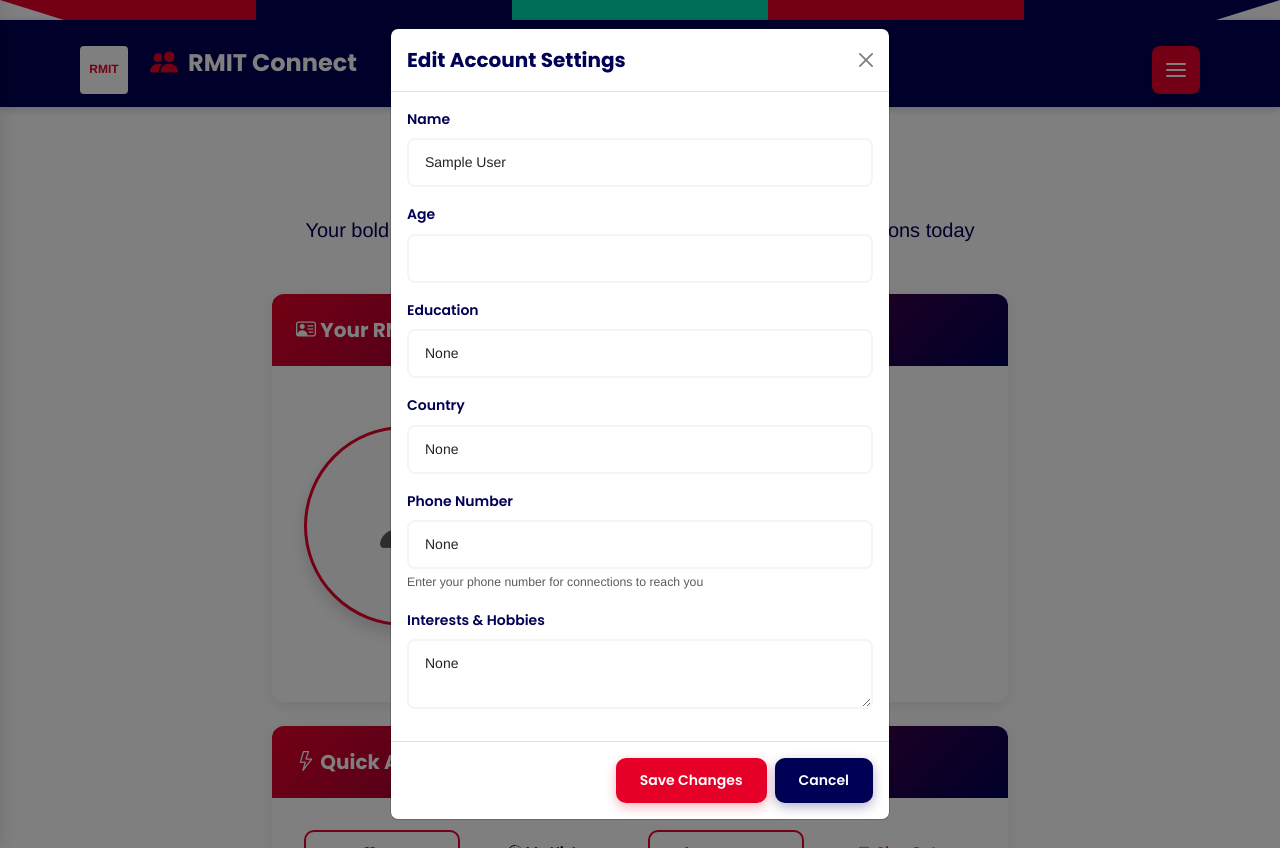
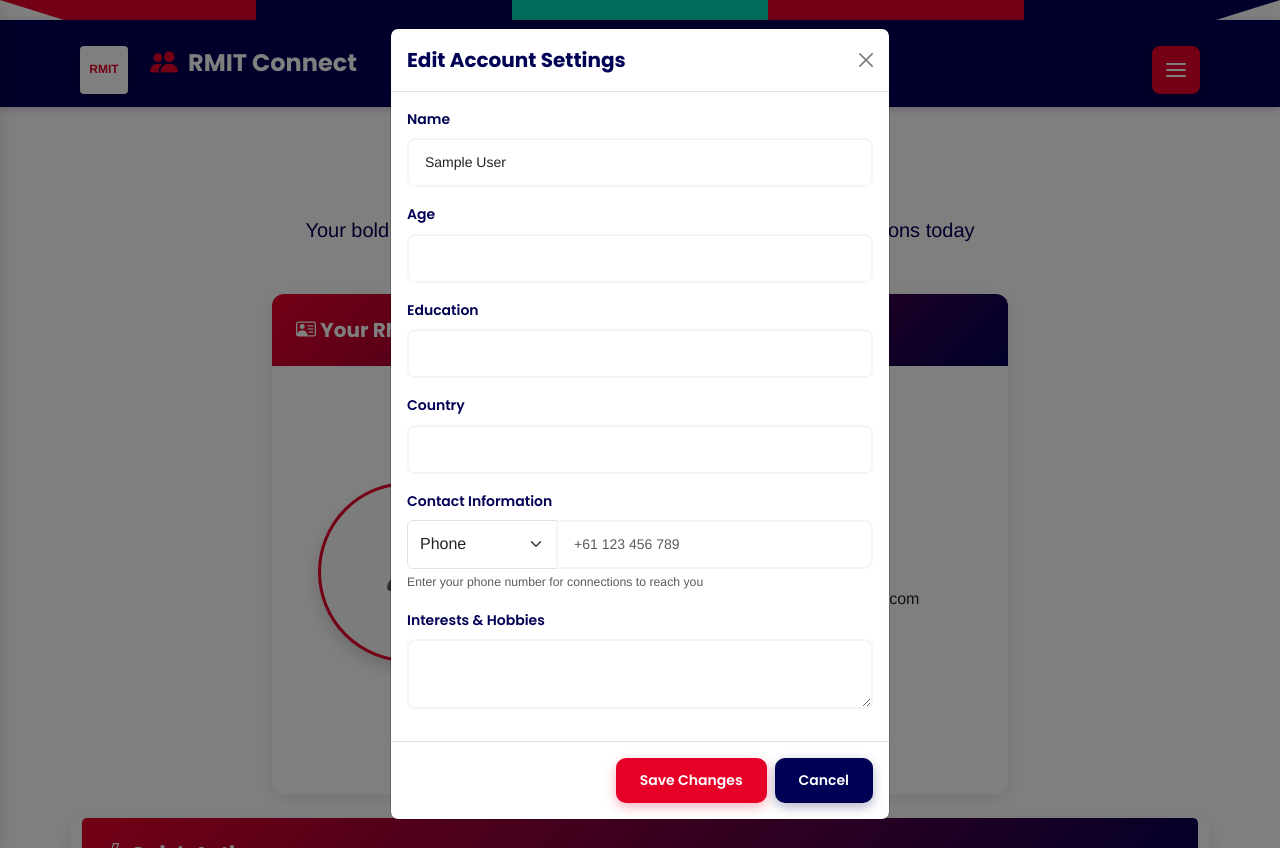
Before and after one commit to danslavnyi/rmit-connect, a Flask app: page /profile in a window 1280 px wide. Run offline with Flask 3, Linux system fonts and the light colour scheme; the visitor is signed in with stand-in values (Sample User, id 1); some libraries are stand-ins or nearby versions.

Commit message:
Clean up codebase, update dashboard layout, remove unused files

```diff
--- a/routes.py
+++ b/routes.py
@@ -566,6 +566,12 @@
         education = request.form.get('education', '').strip()
         interests = request.form.get('interests', '').strip()
         country = request.form.get('country', '').strip()
+
+        # Handle dynamic contact fields
+        contact_type = request.form.get('contact_type', '').strip()
+        contact_value = request.form.get('contact_value', '').strip()
+
+        # Legacy phone number field (for backward compatibility)
         phone_number = request.form.get('phone_number', '').strip()
 
         # Handle image upload for full form
@@ -603,8 +609,11 @@
             missing_fields.append('Interests')
         if not country:
             missing_fields.append('Country')
-        if not phone_number:
-            missing_fields.append('Phone Number')
+
+        # Check if contact info is provided (either new dynamic contact or legacy phone)
+        if not contact_value and not phone_number:
+            missing_fields.append(
+                'Contact Information (Phone Number or Instagram)')
 
         if missing_fields:
             flash(
@@ -621,15 +630,37 @@
             flash('Please enter a valid age.', 'danger')
             return redirect(url_for('dashboard'))
 
-        # Validate phone number
+        # Validate contact information
+        if contact_value and contact_type:
+            if contact_type == 'phone':
+                # Validate phone number
+                clean_phone = re.sub(r'[\s\-\(\)\+]', '', contact_value)
+                if not clean_phone.isdigit():
+                    flash(
+                        'Phone number must contain only numbers and common formatting characters (+, -, spaces, parentheses).', 'danger')
+                    return redirect(url_for('dashboard'))
+                if not (8 <= len(clean_phone) <= 15):
+                    flash(
+                        'Phone number must be between 8 and 15 digits long.', 'danger')
+                    return redirect(url_for('dashboard'))
+            elif contact_type == 'instagram':
+                # Validate Instagram username (alphanumeric, underscores, periods)
+                if not re.match(r'^[a-zA-Z0-9._]+$', contact_value):
+                    flash(
+                        'Instagram username can only contain letters, numbers, underscores, and periods.', 'danger')
+                    return redirect(url_for('dashboard'))
+                if len(contact_value) > 30:
+                    flash(
+                        'Instagram username cannot be longer than 30 characters.', 'danger')
+                    return redirect(url_for('dashboard'))
+
+        # Legacy phone number validation (for backward compatibility)
         if phone_number:
             clean_phone = re.sub(r'[\s\-\(\)\+]', '', phone_number)
-
             if not clean_phone.isdigit():
                 flash(
                     'Phone number must contain only numbers and common formatting characters (+, -, spaces, parentheses).', 'danger')
                 return redirect(url_for('dashboard'))
-
             if not (8 <= len(clean_phone) <= 15):
                 flash('Phone number must be between 8 and 15 digits long.', 'danger')
                 return redirect(url_for('dashboard'))
@@ -640,7 +671,19 @@
         current_user.education = education
         current_user.interests = interests
         current_user.country = country
-        current_user.phone_number = phone_number
+
+        # Handle contact information storage
+        if contact_value and contact_type:
+            if contact_type == 'phone':
+                current_user.phone_number = contact_value
+                current_user.instagram = None  # Clear other contact method
+            elif contact_type == 'instagram':
+                current_user.instagram = contact_value
+                current_user.phone_number = None  # Clear other contact method
+        elif phone_number:
+            # Legacy phone number handling
+            current_user.phone_number = phone_number
+
         current_user.profile_completed = True
 
         # Update profile image if new one was uploaded
--- a/templates/dashboard.html
+++ b/templates/dashboard.html
@@ -24,18 +24,18 @@
                 <div class="card-body">
                     <div class="row align-items-center">
                         <!-- Profile Image -->
-                        <div class="col-md-3 text-center mb-3">
+                        <div class="col-md-4 text-center mb-3">
                             <div class="position-relative d-inline-block">
                                 {% if user.profile_image %}
                                     <!-- Use optimized image URL -->
                                     <img src="{{ get_optimized_image_url(user.profile_image, 'medium') }}"
                                          class="rounded-circle border border-3 shadow"
-                                         width="200" height="200" style="object-fit: cover; border-color: var(--rmit-red) !important;"
+                                         width="180" height="180" style="object-fit: cover; border-color: var(--rmit-red) !important;"
                                          alt="{{ user.name }}'s profile photo" id="profile-image-preview" loading="lazy">
                                 {% else %}
                                     <div class="bg-light rounded-circle border border-3 d-inline-flex align-items-center justify-content-center shadow"
-                                         style="width: 200px; height: 200px; border-color: var(--rmit-red) !important;" id="profile-image-preview">
-                                        <i class="bi bi-person-fill text-muted" style="font-size: 4rem;"></i>
+                                         style="width: 180px; height: 180px; border-color: var(--rmit-red) !important;" id="profile-image-preview">
+                                        <i class="bi bi-person-fill text-muted" style="font-size: 3.5rem;"></i>
                                     </div>
                                 {% endif %}
 
@@ -54,35 +54,52 @@
                         </div>
 
                         <!-- Profile Info -->
-                        <div class="col-md-9">
-                            <div class="row">
+                        <div class="col-md-8">
+                            <div class="row g-4">
                                 <div class="col-md-6">
-                            <h6 style="color: var(--rmit-blue);">Name</h6>
-                            <p class="mb-3">{{ user.name }}</p>
+                                    <h6 style="color: var(--rmit-blue);"><i class="bi bi-person-badge-fill me-2"></i>Name</h6>
+                                    <p class="mb-0 fs-6">{{ user.name or 'Not specified' }}</p>
                                 </div>
                                 <div class="col-md-6">
-                            <h6 class="text-muted">Age</h6>
-                            <p class="mb-3">{{ user.age }} years old</p>
+                                    <h6 class="text-muted"><i class="bi bi-calendar-fill me-2"></i>Age</h6>
+                                    <p class="mb-0 fs-6">{% if user.age and user.age != 'None' %}{{ user.age }} years old{% else %}Not specified{% endif %}</p>
                                 </div>
                                 <div class="col-md-6">
-                            <h6 class="text-muted">Education</h6>
-                            <p class="mb-3">{{ user.education }}</p>
+                                    <h6 class="text-muted"><i class="bi bi-mortarboard-fill me-2"></i>Education</h6>
+                                    <p class="mb-0 fs-6">{{ user.education or 'Not specified' }}</p>
                                 </div>
                                 <div class="col-md-6">
-                            <h6 class="text-muted">Country</h6>
-                            <p class="mb-3">{{ user.country }}</p>
-                        </div>
-                        <div class="col-12">
-                            <h6 class="text-muted">Interests & Hobbies</h6>
-                            <p class="mb-3">{{ user.interests }}</p>
+                                    <h6 class="text-muted"><i class="bi bi-geo-alt-fill me-2"></i>Country</h6>
+                                    <p class="mb-0 fs-6">{{ user.country or 'Not specified' }}</p>
                                 </div>
                                 <div class="col-md-6">
-                            <h6 class="text-muted">Email Address</h6>
-                            <p class="mb-3">{{ user.email }}</p>
+                                    <h6 class="text-muted"><i class="bi bi-telephone-fill me-2"></i>Contact</h6>
+                                    <p class="mb-0 fs-6">
+                                        {% if user.phone_number and user.phone_number != 'None' %}
+                                            <span style="color: var(--rmit-blue);">📞</span> {{ user.phone_number }}
+                                        {% elif user.instagram and user.instagram != 'None' %}
+                                            <span style="color: var(--rmit-blue);">📷</span> @{{ user.instagram }}
+                                        {% else %}
+                                            Not specified
+                                        {% endif %}
+                                    </p>
                                 </div>
                                 <div class="col-md-6">
-                            <h6 class="text-muted">Member Since</h6>
-                            <p class="mb-3">{{ user.created_at.strftime('%B %d, %Y') }}</p>
+                                    <h6 class="text-muted"><i class="bi bi-envelope-fill me-2"></i>Email</h6>
+                                    <p class="mb-0 fs-6">{{ user.email }}</p>
+                                </div>
+                            </div>
+                            <div class="row mt-4">
+                                <div class="col-12">
+                                    <h6 class="text-muted"><i class="bi bi-heart-fill me-2"></i>Interests & Hobbies</h6>
+                                    <p class="mb-0 fs-6">{{ user.interests or 'Not specified' }}</p>
+                                </div>
+                            </div>
+                            <div class="row mt-3">
+                                <div class="col-12">
+                                    <h6 class="text-muted"><i class="bi bi-calendar-check-fill me-2"></i>Member Since</h6>
+                                    <p class="mb-0 fs-6">{{ user.created_at.strftime('%B %d, %Y') }}</p>
+                                </div>
                             </div>
                             </div> <!-- Close profile info row -->
                         </div> <!-- Close profile info column -->
@@ -151,28 +168,36 @@
                 <div class="modal-body">
                     <div class="mb-3">
                         <label for="name" class="form-label">Name</label>
-                        <input type="text" class="form-control" id="name" name="name" value="{{ user.name }}">
+                        <input type="text" class="form-control" id="name" name="name" value="{{ user.name or '' }}">
                     </div>
                     <div class="mb-3">
                         <label for="age" class="form-label">Age</label>
-                        <input type="number" class="form-control" id="age" name="age" value="{{ user.age }}">
+                        <input type="number" class="form-control" id="age" name="age" value="{{ user.age or '' }}">
                     </div>
                     <div class="mb-3">
                         <label for="education" class="form-label">Education</label>
-                        <input type="text" class="form-control" id="education" name="education" value="{{ user.education }}">
+                        <input type="text" class="form-control" id="education" name="education" value="{{ user.education or '' }}">
                     </div>
                     <div class="mb-3">
                         <label for="country" class="form-label">Country</label>
-                        <input type="text" class="form-control" id="country" name="country" value="{{ user.country }}">
+                        <input type="text" class="form-control" id="country" name="country" value="{{ user.country or '' }}">
                     </div>
                     <div class="mb-3">
-                        <label for="phone_number" class="form-label">Phone Number</label>
-                        <input type="tel" class="form-control" id="phone_number" name="phone_number" value="{{ user.phone_number }}" placeholder="+61 123 456 789">
-                        <div class="form-text">Enter your phone number for connections to reach you</div>
+                        <label for="contact_type" class="form-label">Contact Information</label>
+                        <div class="input-group">
+                            <select class="form-select" id="contact_type" name="contact_type" style="max-width: 150px;">
+                                <option value="phone" {% if user.phone_number %}selected{% endif %}>Phone</option>
+                                <option value="instagram" {% if user.instagram %}selected{% endif %}>Instagram</option>
+                            </select>
+                            <input type="text" class="form-control" id="contact_value" name="contact_value"
+                                   value="{% if user.phone_number and user.phone_number != 'None' %}{{ user.phone_number }}{% elif user.instagram and user.instagram != 'None' %}{{ user.instagram }}{% endif %}"
+                                   placeholder="Enter contact info">
+                        </div>
+                        <div class="form-text" id="contact_help">Choose contact type and enter your information for connections to reach you</div>
                     </div>
                     <div class="mb-3">
                         <label for="interests" class="form-label">Interests & Hobbies</label>
-                        <textarea class="form-control" id="interests" name="interests">{{ user.interests }}</textarea>
+                        <textarea class="form-control" id="interests" name="interests">{{ user.interests or '' }}</textarea>
                     </div>
                 </div>
                 <div class="modal-footer">
@@ -367,6 +392,34 @@
     }, 5000);
 }
 
+// Contact field functionality
+function updateContactPlaceholder() {
+    const contactType = document.getElementById('contact_type');
+    const contactValue = document.getElementById('contact_value');
+    const contactHelp = document.getElementById('contact_help');
+
+    if (contactType && contactValue && contactHelp) {
+        if (contactType.value === 'phone') {
+            contactValue.placeholder = '+61 123 456 789';
+            contactValue.type = 'tel';
+            contactHelp.textContent = 'Enter your phone number for connections to reach you';
+        } else if (contactType.value === 'instagram') {
+            contactValue.placeholder = '@username';
+            contactValue.type = 'text';
+            contactHelp.textContent = 'Enter your Instagram username (without @) for connections to reach you';
+        }
+    }
+}
+
+// Initialize contact field on page load
+document.addEventListener('DOMContentLoaded', function() {
+    const contactType = document.getElementById('contact_type');
+    if (contactType) {
+        updateContactPlaceholder();
+        contactType.addEventListener('change', updateContactPlaceholder);
+    }
+});
+
 // Auto-show profile modal for new users
 {% if force_profile_modal %}
 document.addEventListener('DOMContentLoaded', function() {
```
Also changed, not shown: CODE_OPTIMIZATION_SUMMARY.md (deleted), FINAL_OPTIMIZATION_REPORT.md (deleted), PERFORMANCE_GUIDE.md (deleted), README_new.md (deleted), README_old.md (deleted), performance_monitor.py (deleted). Lines whose indentation alone changed are shown as unchanged.
